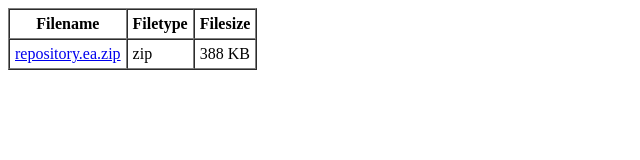
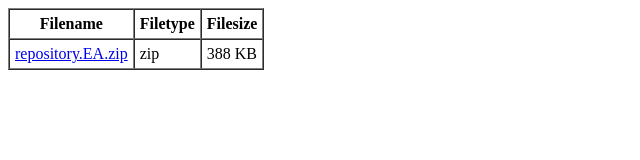
Before and after one commit to EA4all/REPO, a plain HTML site: page index.html in a window 1280 px wide. Shown: the whole page, without its empty margins (0-640 px from the left). Drawn offline with Linux system fonts and the light colour scheme.

Commit message:
Update index.html

```diff
--- a/index.html
+++ b/index.html
@@ -1,4 +1,4 @@
 <TABLE border=1 cellpadding=5 cellspacing=0 class=whitelinks>
 <TR><TH>Filename</TH><th>Filetype</th><th>Filesize</th></TR>
-<TR><TD><a href="repository.ea.zip">repository.ea.zip</a></td><td>zip</td><td>388 KB</td></TR>
+<TR><TD><a href="repository.EA.zip">repository.EA.zip</a></td><td>zip</td><td>388 KB</td></TR>
 </TABLE>
```
